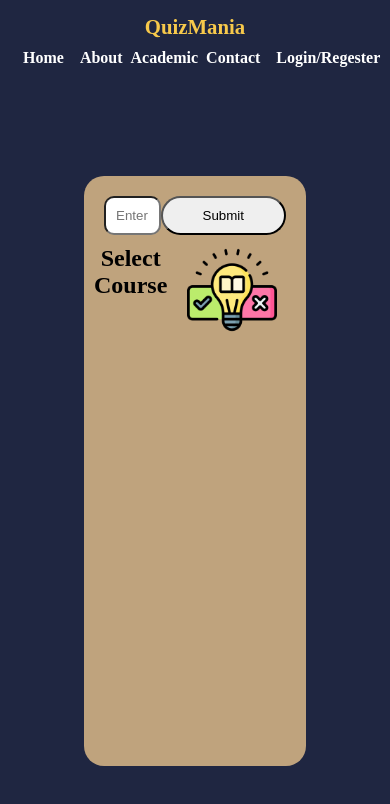
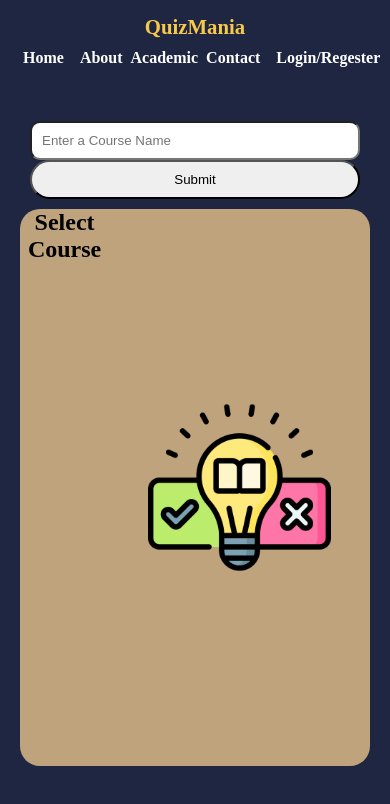
Before and after one commit to Jshelper307/collegeQuizApp, a website with bundled scripts: page pages/academic.html in a window 390 px wide. Built offline with nearby package versions, Linux system fonts and the light colour scheme; no server answers.

Commit message:
responsive the academicstyle page

```diff
--- a/pages/academicstyle.css
+++ b/pages/academicstyle.css
@@ -24,8 +24,6 @@ html,body{
     width: 60%;
     height: 70vh;
     padding: 10px;
-    background-color: #bfa37d;
-    border-radius: 20px;
     max-width: 850px;
 }
 
@@ -33,6 +31,8 @@ html,body{
     /* border: 2px solid rgb(0, 255, 51); */
     display: flex;
     height: 85%;
+    background-color: #bfa37d;
+    border-radius: 20px;
 }
 
 .course_menu{
@@ -53,7 +53,6 @@ html,body{
 }
 
 #acadamicNameContainer li{
-    text-decoration: none;
     color: black;
     background-color: #f7c568;
     padding: 10px 20px;
@@ -65,13 +64,28 @@ html,body{
     font-weight: bold;
     margin: 10px;
     word-break: break-all;
+    min-width: 150px;
     transition: background-color 0.3s;
 }
 
 .image-container{
-    text-align: center;
+    display: flex;
+    align-items: center;
+    justify-content: center;
 }
 
 .image-container img{
     width: 70%;
 }
+
+@media screen and (max-width: 770px) {
+    .content{
+        height: auto;
+    }
+
+    .content_box{
+        /* border: 2px solid rgb(242, 255, 0); */
+        width: 100%;
+        height: 80vh;
+    }
+}
--- a/pages/utility.css
+++ b/pages/utility.css
@@ -119,7 +119,7 @@
         width: 100%;
         justify-content: space-around;
     }
-    form{
+    .form{
         flex-direction: column;
     }
     .input{
```
